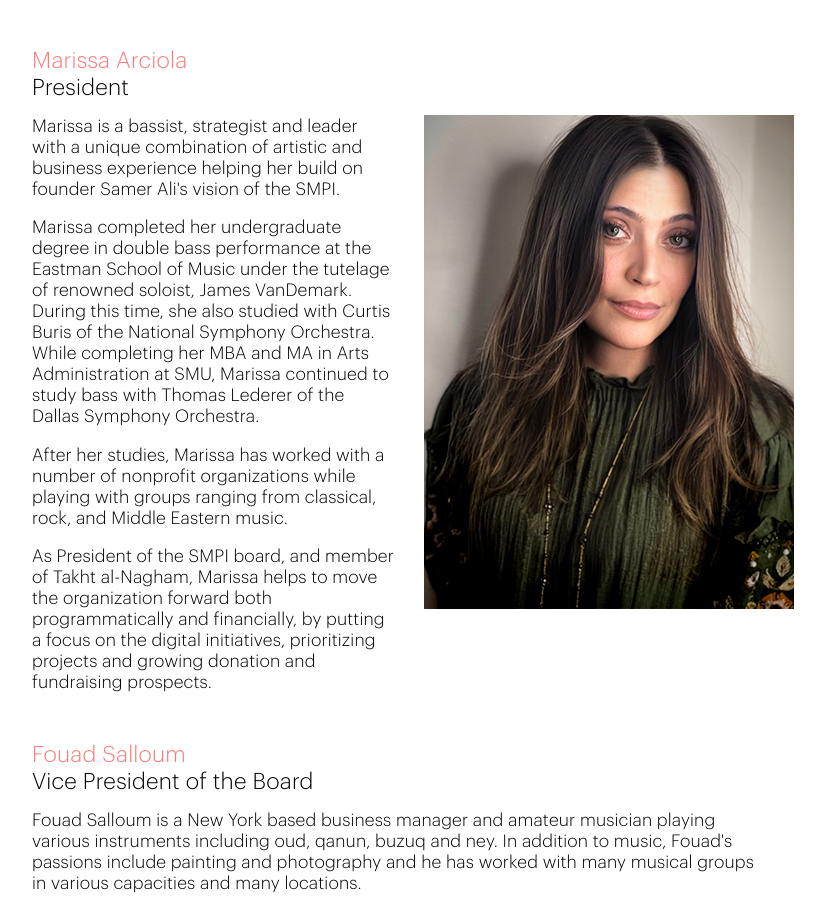
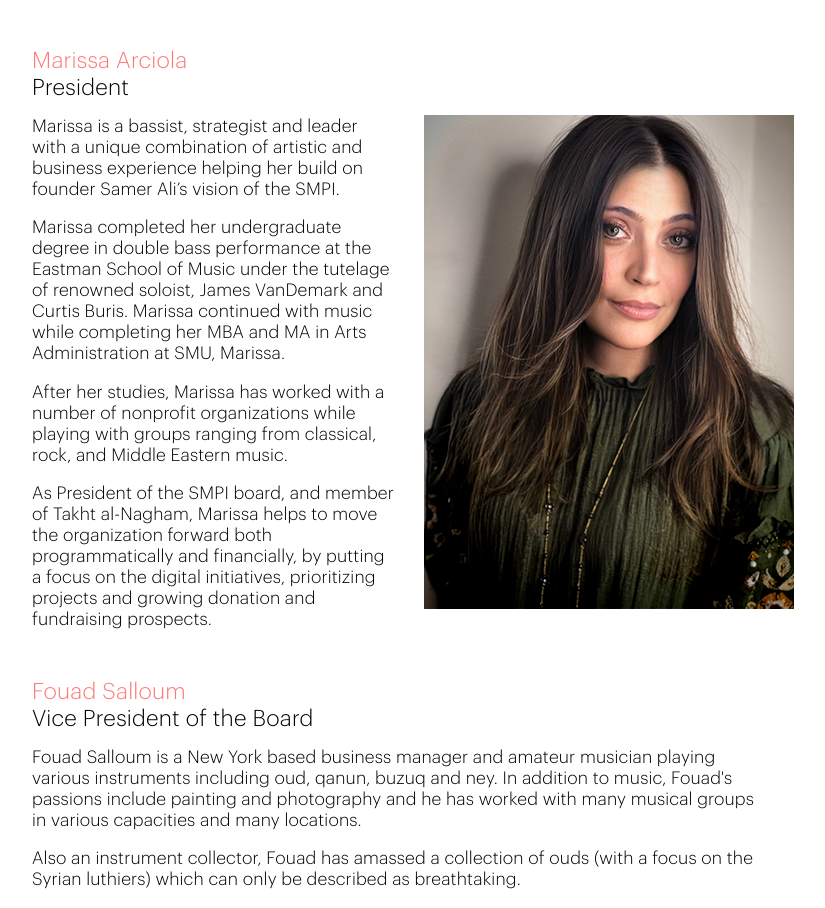
Before and after one commit to SyrianMusic/syrian-music-www, a Next.js app: page /about in a window 1280 px wide. Shown: the part 1980-2888 px from the top of the page, without its empty margins (246-1071 px from the left). Built offline with nearby package versions, Linux system fonts and the light colour scheme.

Commit message:
update marissa's bio

```diff
--- a/data/people.js
+++ b/data/people.js
@@ -112,9 +112,7 @@ export default {
             _type: 'span',
             _key: 'marissa-arciola-1-1',
             text:
-              'Marissa is a bassist, strategist and leader with a unique combination of artistic and business experience helping her build on founder Samer Ali' +
-              apostrophe +
-              's vision of the SMPI.',
+              'Marissa is a bassist, strategist and leader with a unique combination of artistic and business experience helping her build on founder Samer Ali’s vision of the SMPI.',
             marks: [],
           },
         ],
@@ -129,7 +127,7 @@ export default {
             _type: 'span',
             _key: 'marissa-arciola-2-1',
             text:
-              'Marissa completed her undergraduate degree in double bass performance at the Eastman School of Music under the tutelage of renowned soloist, James VanDemark. During this time, she also studied with Curtis Buris of the National Symphony Orchestra.  While completing her MBA and MA in Arts Administration at SMU, Marissa continued to study bass with Thomas Lederer of the Dallas Symphony Orchestra.',
+              'Marissa completed her undergraduate degree in double bass performance at the Eastman School of Music under the tutelage of renowned soloist, James VanDemark and Curtis Buris.  Marissa continued with music while completing her MBA and MA in Arts Administration at SMU, Marissa.',
             marks: [],
           },
         ],
```
